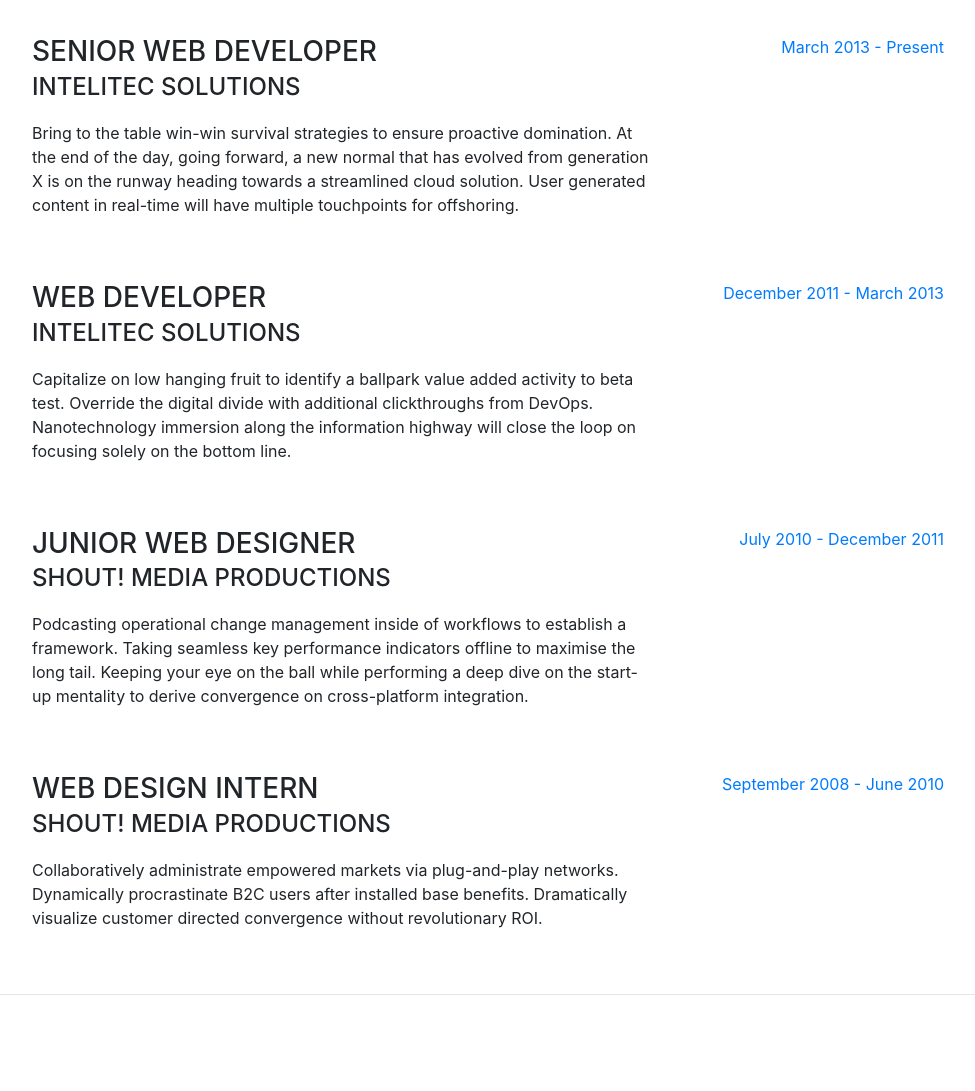
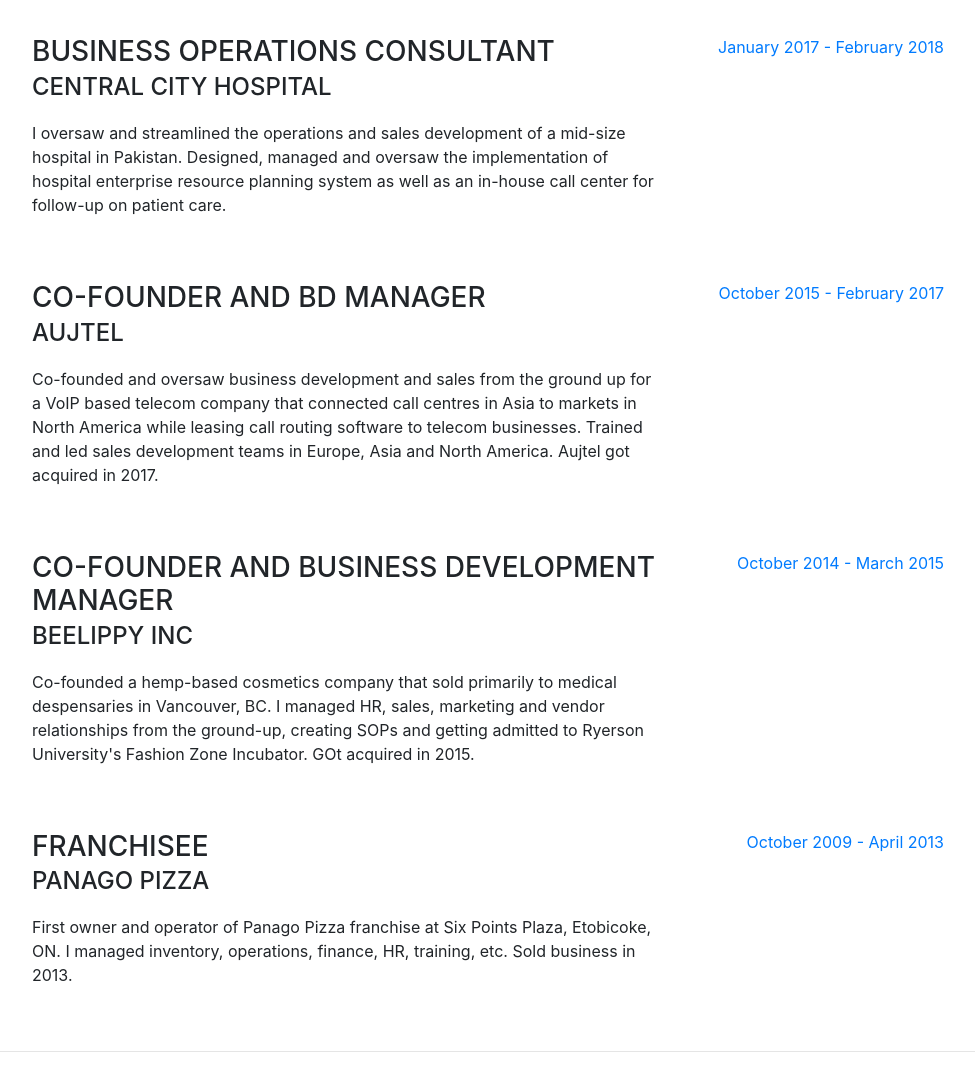
Before and after one commit to oosamas/oosamas.github.io, a website with bundled scripts: page index.html in a window 1280 px wide. Shown: the part 900-1991 px from the top of the page, without its empty margins (288-1263 px from the left). Built offline with nearby package versions, Linux system fonts and the light colour scheme; a web font is replaced by a local one.

Commit message:
work_experience changes
I made changes to the work experience column

```diff
--- a/index.html
+++ b/index.html
@@ -95,45 +95,45 @@
 
           <div class="resume-item d-flex flex-column flex-md-row mb-5">
             <div class="resume-content mr-auto">
-              <h3 class="mb-0">Senior Web Developer</h3>
-              <div class="subheading mb-3">Intelitec Solutions</div>
-              <p>Bring to the table win-win survival strategies to ensure proactive domination. At the end of the day, going forward, a new normal that has evolved from generation X is on the runway heading towards a streamlined cloud solution. User generated content in real-time will have multiple touchpoints for offshoring.</p>
+              <h3 class="mb-0">Business Operations Consultant</h3>
+              <div class="subheading mb-3">Central City Hospital</div>
+              <p>I oversaw and streamlined the operations and sales development of a mid-size hospital in Pakistan. Designed, managed and oversaw the implementation of hospital enterprise resource planning system as well as an in-house call center for follow-up on patient care.</p>
             </div>
             <div class="resume-date text-md-right">
-              <span class="text-primary">March 2013 - Present</span>
+              <span class="text-primary">January 2017 - February 2018</span>
             </div>
           </div>
 
           <div class="resume-item d-flex flex-column flex-md-row mb-5">
             <div class="resume-content mr-auto">
-              <h3 class="mb-0">Web Developer</h3>
-              <div class="subheading mb-3">Intelitec Solutions</div>
-              <p>Capitalize on low hanging fruit to identify a ballpark value added activity to beta test. Override the digital divide with additional clickthroughs from DevOps. Nanotechnology immersion along the information highway will close the loop on focusing solely on the bottom line.</p>
+              <h3 class="mb-0">Co-Founder and BD Manager</h3>
+              <div class="subheading mb-3">Aujtel</div>
+              <p>Co-founded and oversaw business development and sales from the ground up for a VoIP based telecom company that connected call centres in Asia to markets in North America while leasing call routing software to telecom businesses. Trained and led sales development teams in Europe, Asia and North America. Aujtel got acquired in 2017. </p>
             </div>
             <div class="resume-date text-md-right">
-              <span class="text-primary">December 2011 - March 2013</span>
+              <span class="text-primary">October 2015 - February 2017</span>
             </div>
           </div>
 
           <div class="resume-item d-flex flex-column flex-md-row mb-5">
             <div class="resume-content mr-auto">
-              <h3 class="mb-0">Junior Web Designer</h3>
-              <div class="subheading mb-3">Shout! Media Productions</div>
-              <p>Podcasting operational change management inside of workflows to establish a framework. Taking seamless key performance indicators offline to maximise the long tail. Keeping your eye on the ball while performing a deep dive on the start-up mentality to derive convergence on cross-platform integration.</p>
+              <h3 class="mb-0">Co-Founder and Business Development Manager</h3>
+              <div class="subheading mb-3">BeeLippy Inc</div>
+              <p>Co-founded a hemp-based cosmetics company that sold primarily to medical despensaries in Vancouver, BC. I managed HR, sales, marketing and vendor relationships from the ground-up, creating SOPs and getting admitted to Ryerson University's Fashion Zone Incubator. GOt acquired in 2015.</p>
             </div>
             <div class="resume-date text-md-right">
-              <span class="text-primary">July 2010 - December 2011</span>
+              <span class="text-primary">October 2014 - March 2015</span>
             </div>
           </div>
 
           <div class="resume-item d-flex flex-column flex-md-row">
             <div class="resume-content mr-auto">
-              <h3 class="mb-0">Web Design Intern</h3>
-              <div class="subheading mb-3">Shout! Media Productions</div>
-              <p>Collaboratively administrate empowered markets via plug-and-play networks. Dynamically procrastinate B2C users after installed base benefits. Dramatically visualize customer directed convergence without revolutionary ROI.</p>
+              <h3 class="mb-0">Franchisee</h3>
+              <div class="subheading mb-3">Panago Pizza</div>
+              <p>First owner and operator of Panago Pizza franchise at Six Points Plaza, Etobicoke, ON. I managed inventory, operations, finance, HR, training, etc. Sold business in 2013. </p>
             </div>
             <div class="resume-date text-md-right">
-              <span class="text-primary">September 2008 - June 2010</span>
+              <span class="text-primary">October 2009 - April 2013</span>
             </div>
           </div>
 
```
